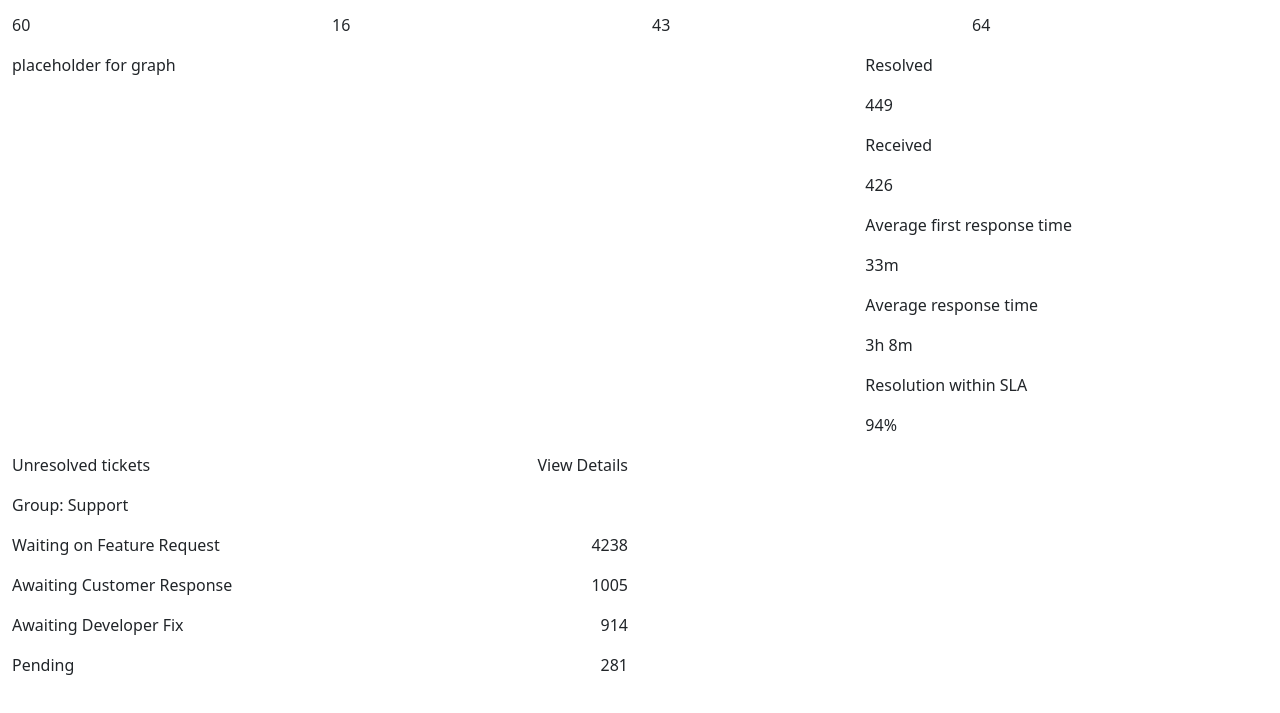
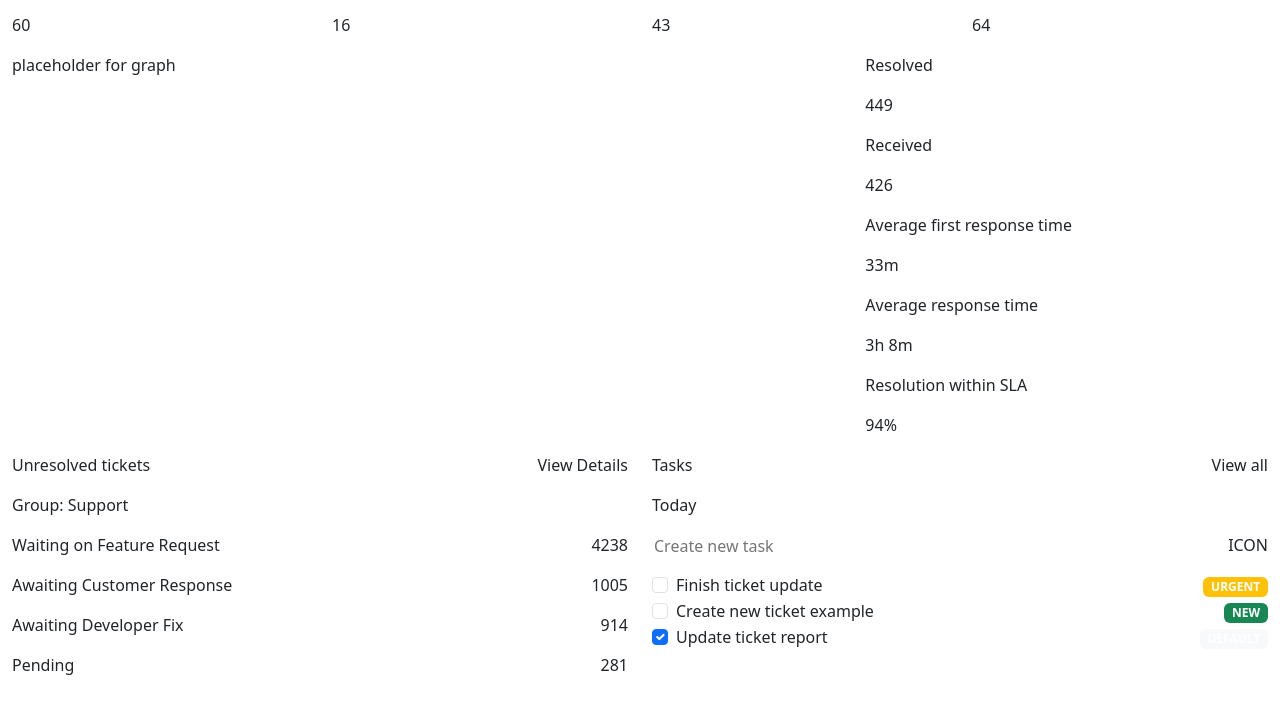
Before and after one commit to renachen25/INM320SBB-FrontendFramework-RenaChen, a website: page base/index.html in a window 1280 px wide. Shown: the part 83-796 px from the top of the page. Drawn offline with nearby package versions, Linux system fonts and the light colour scheme.

Commit message:
Add Tasks section

```diff
--- a/base/index.html
+++ b/base/index.html
@@ -70,6 +70,7 @@
         </div>
         <!-- Third Row - The Modules -->
          <div class="row">
+            <!-- Unresolved Tickets Module -->
             <div class="col-sm-12 col-md-6">
                 <div class="row">
                     <div class="col-sm-6">
@@ -113,8 +114,66 @@
                     </div>
                 </div>
             </div>
+            <!-- Tasks Module -->
+            <div class="col-sm-12 col-md-6">
+                <div class="row">
+                    <div class="col-sm-6">
+                        <p class="text-start">Tasks</p>
+                        <p class="text-start">Today</p>
+                    </div>
+                    <div class="col-sm-6">
+                        <p class="text-end">View all</p>
+                    </div>
+                </div>
+                <div class="row">
+                    <div class="col-sm-6">
+                        <input class="border-0" type="text" placeholder="Create new task"/>
+                    </div>
+                    <div class="col-sm-6">
+                        <p class="text-end">ICON</p>
+                    </div>
+                </div>
+                <div class="row">
+                    <div class="col-sm-6">
+                        <div class="form-check">
+                            <input class="form-check-input" type="checkbox" id="check1" name="FinishTicketUpdate" value="something" unchecked>
+                            <label class="form-check-label">Finish ticket update</label>
+                        </div>
+                    </div>
+                    <div class="col-sm-6">
+                        <div class="text-end">
+                            <span class="badge bg-warning">URGENT</span>
+                        </div>
+                    </div>
+                </div>
+                <div class="row">
+                    <div class="col-sm-6">
+                        <div class="form-check">
+                            <input class="form-check-input" type="checkbox" id="check2" name="CreateNewTicketExample" value="something" unchecked>
+                            <label class="form-check-label">Create new ticket example</label>
+                        </div>
+                    </div>
+                    <div class="col-sm-6">
+                        <div class="text-end">
+                            <span class="badge bg-success">NEW</span>
+                        </div>
+                    </div>
+                </div>
+                <div class="row">
+                    <div class="col-sm-6">
+                        <div class="form-check">
+                            <input class="form-check-input" type="checkbox" id="check3" name="UpdateTicketReport" value="something" checked>
+                            <label class="form-check-label">Update ticket report</label>
+                        </div>
+                    </div>
+                    <div class="col-sm-6">
+                        <div class="text-end">
+                            <span class="badge bg-light">DEFAULT</span>
+                        </div>
+                    </div>
+                </div>
+            </div>
          </div>
     </div>
-
 </body>
 </html>
```
